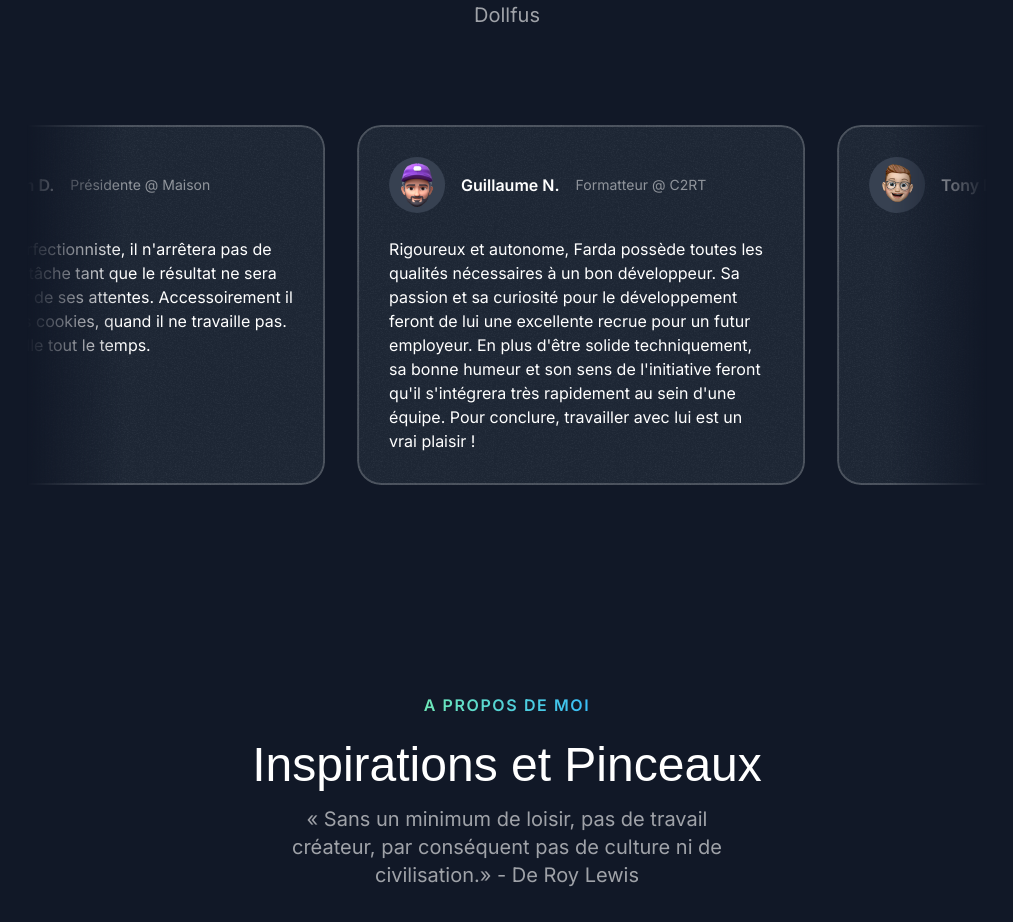
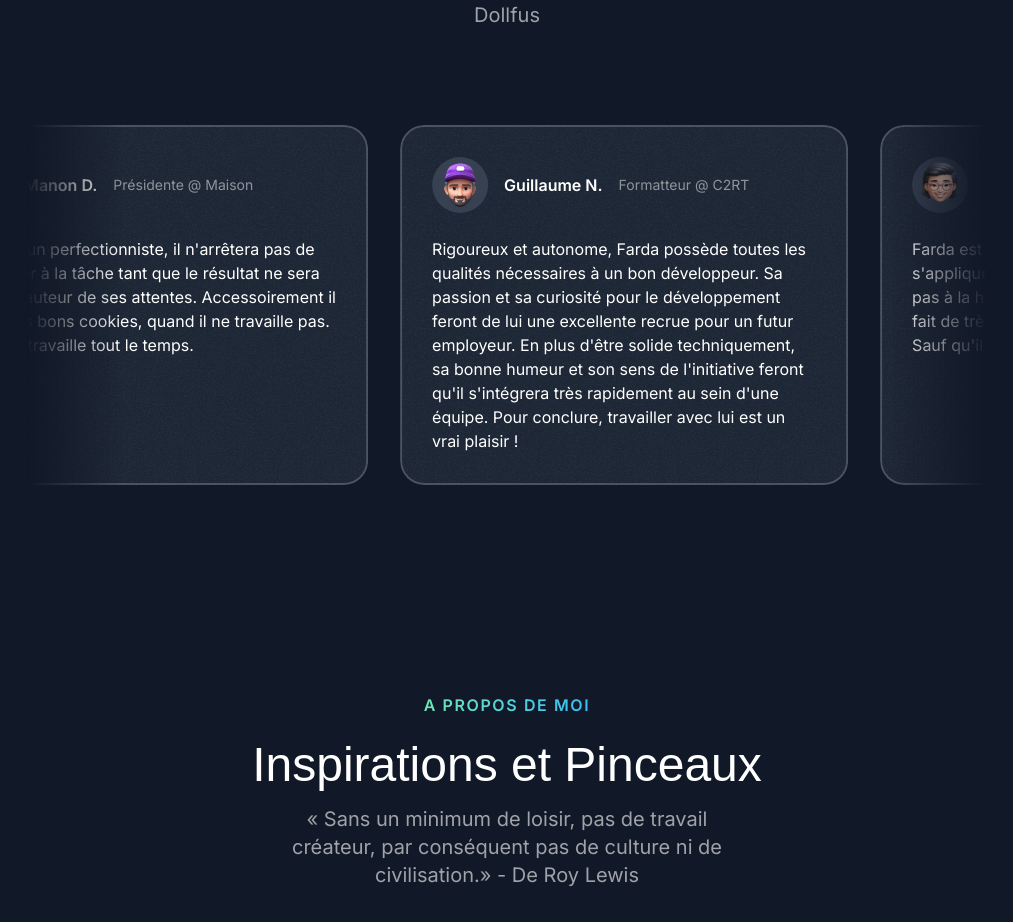
Before and after one commit to Pizzasayan/portfolio, a Next.js app: page / in a window 1280 px wide. Shown: the part 3545-4467 px from the top of the page, without its empty margins (133-1146 px from the left). Built offline with nearby package versions, Linux system fonts and the light colour scheme; a web font is replaced by a local one.

Commit message:
no empty testi

```diff
--- a/src/sections/Testimonials.tsx
+++ b/src/sections/Testimonials.tsx
@@ -21,12 +21,12 @@ const testimonials = [
     text: "Rigoureux et autonome, Farda possède toutes les qualités nécessaires à un bon développeur. Sa passion et sa curiosité pour le développement feront de lui une excellente recrue pour un futur employeur. En plus d'être solide techniquement, sa bonne humeur et son sens de l'initiative feront qu'il s'intégrera très rapidement au sein d'une équipe. Pour conclure, travailler avec lui est un vrai plaisir !",
     avatar: memojiAvatar1,
   },
-  {
-    name: "Tony D.",
-    position: "Coordinateur @ C2RT",
-    text: "",
-    avatar: memojiAvatar5,
-  },
+  // {
+  //   name: "Tony D.",
+  //   position: "Coordinateur @ C2RT",
+  //   text: "",
+  //   avatar: memojiAvatar5,
+  // },
   // {
   //   name: "Théo M.",
   //   position: "Collaborateur @ C2RT",
```
